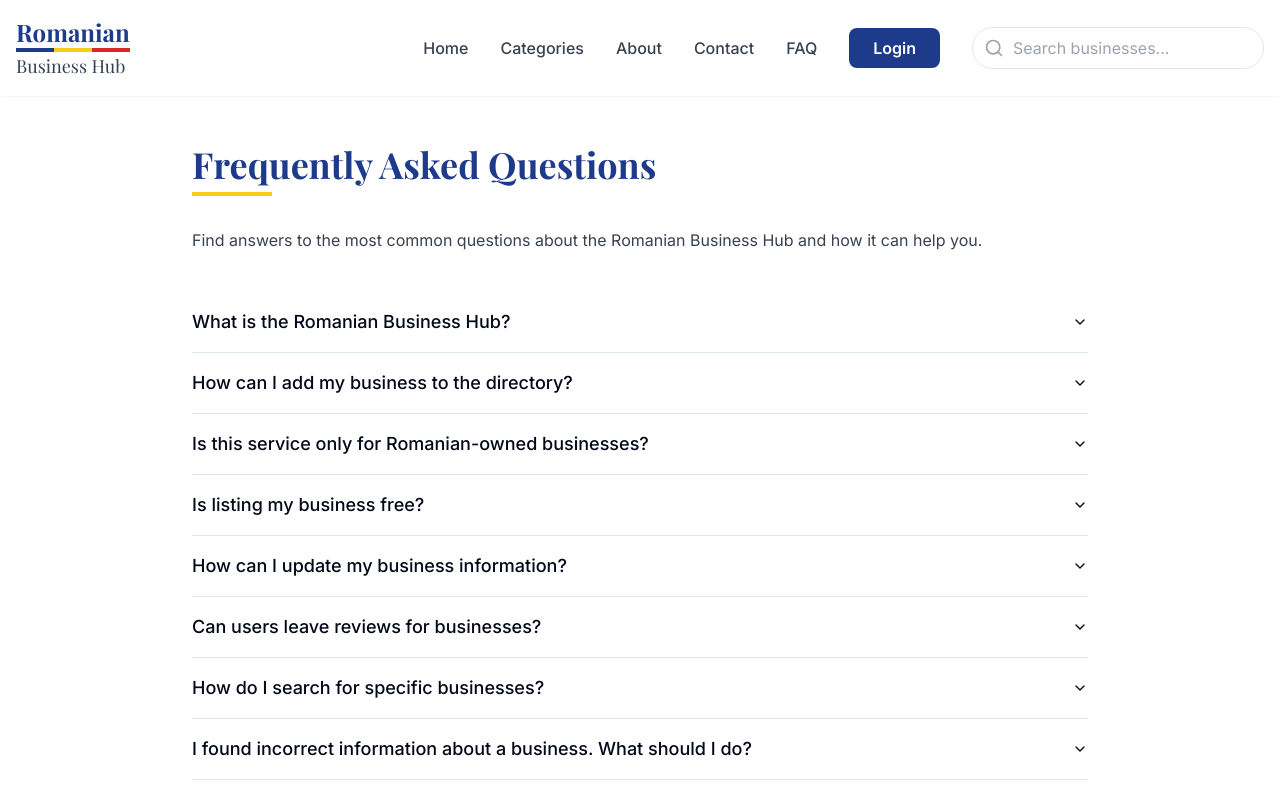
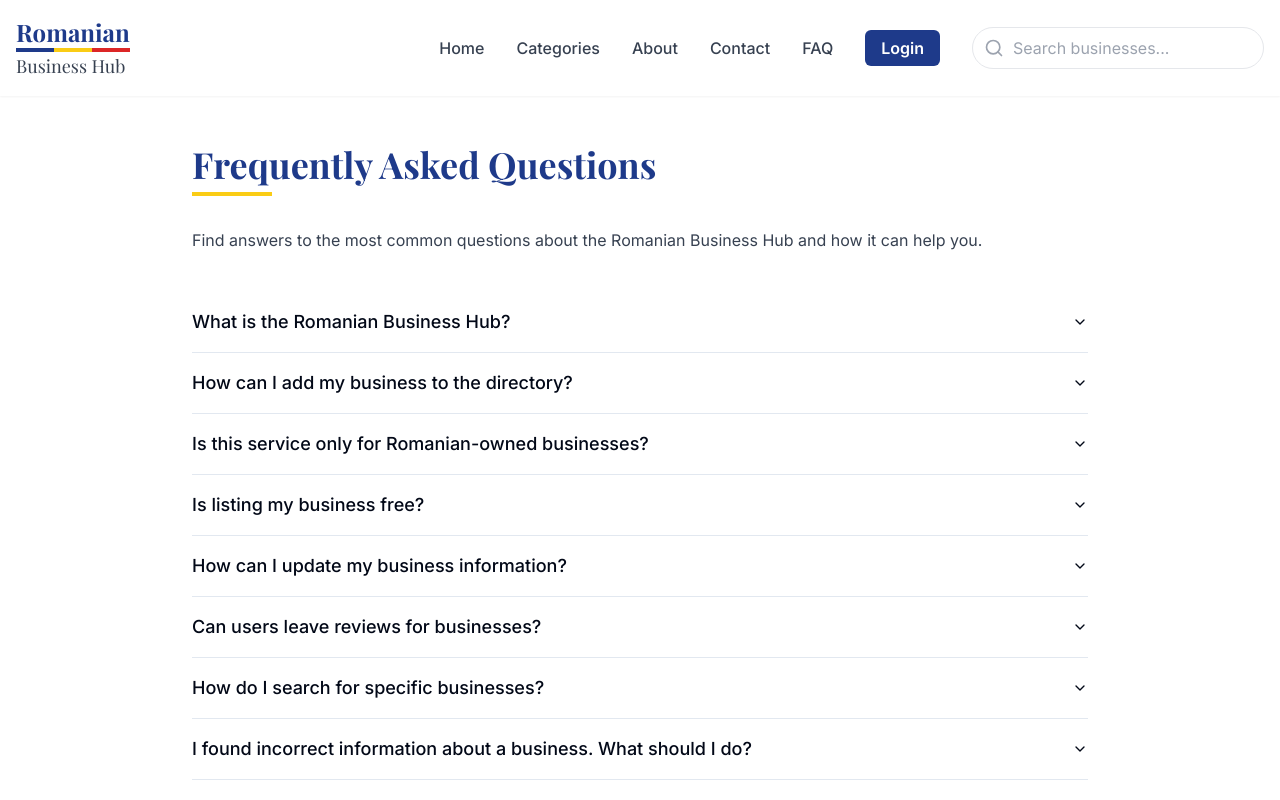
Before and after one commit to GabiMuresan22/flanders-ro-business-hub, a React (Vite) app: page /faq in a window 1280 px wide. Shown: the top 800 px of the page. Built offline with nearby package versions, Linux system fonts and the light colour scheme.

Commit message:
Fix navbar spacing and button size

```diff
--- a/src/components/Navbar.tsx
+++ b/src/components/Navbar.tsx
@@ -67,7 +67,7 @@ const Navbar = () => {
             </div>
           </Link>
 
-          <div className="hidden md:flex items-center space-x-8">
+          <div className="hidden md:flex items-center space-x-8 ml-12">
             <Link to="/" className="font-medium text-gray-700 hover:text-romania-blue transition-colors">
               Home
             </Link>
@@ -89,22 +89,21 @@ const Navbar = () => {
                   <span className="text-sm text-gray-600">Logged in as</span>
                   <span className="text-sm font-semibold text-romania-blue">{user.email}</span>
                 </div>
-                <Link to="/account" className="bg-romania-blue hover:bg-blue-700 text-white font-semibold py-1.5 px-4 rounded-md transition-colors flex items-center gap-2">
+                <Link to="/account" className="bg-romania-blue hover:bg-blue-700 text-white font-semibold py-1.5 px-4 rounded-md transition-colors flex items-center gap-1">
                   <User className="h-4 w-4" />
-                  <span className="hidden lg:inline">Account</span>
-                  <span className="lg:hidden">Profile</span>
+                  <span>Account</span>
                 </Link>
                 {isAdmin && (
                   <Link to="/admin" className="bg-romania-red hover:bg-red-700 text-white font-semibold py-1.5 px-4 rounded-md transition-colors">
                     Admin
                   </Link>
                 )}
-                <Link to="/add-business" className="bg-romania-yellow hover:bg-yellow-400 text-gray-900 font-semibold py-1.5 px-4 rounded-md transition-colors">
+                <Link to="/add-business" className="bg-romania-yellow hover:bg-yellow-400 text-gray-900 font-semibold py-1.5 px-4 rounded-md transition-colors whitespace-nowrap">
                   Add Business
                 </Link>
               </div>
             ) : (
-              <Link to="/auth" className="bg-romania-blue hover:bg-blue-700 text-white font-semibold py-2 px-6 rounded-lg transition-colors">
+              <Link to="/auth" className="bg-romania-blue hover:bg-blue-700 text-white font-semibold py-1.5 px-4 rounded-md transition-colors">
                 Login
               </Link>
             )}
```
